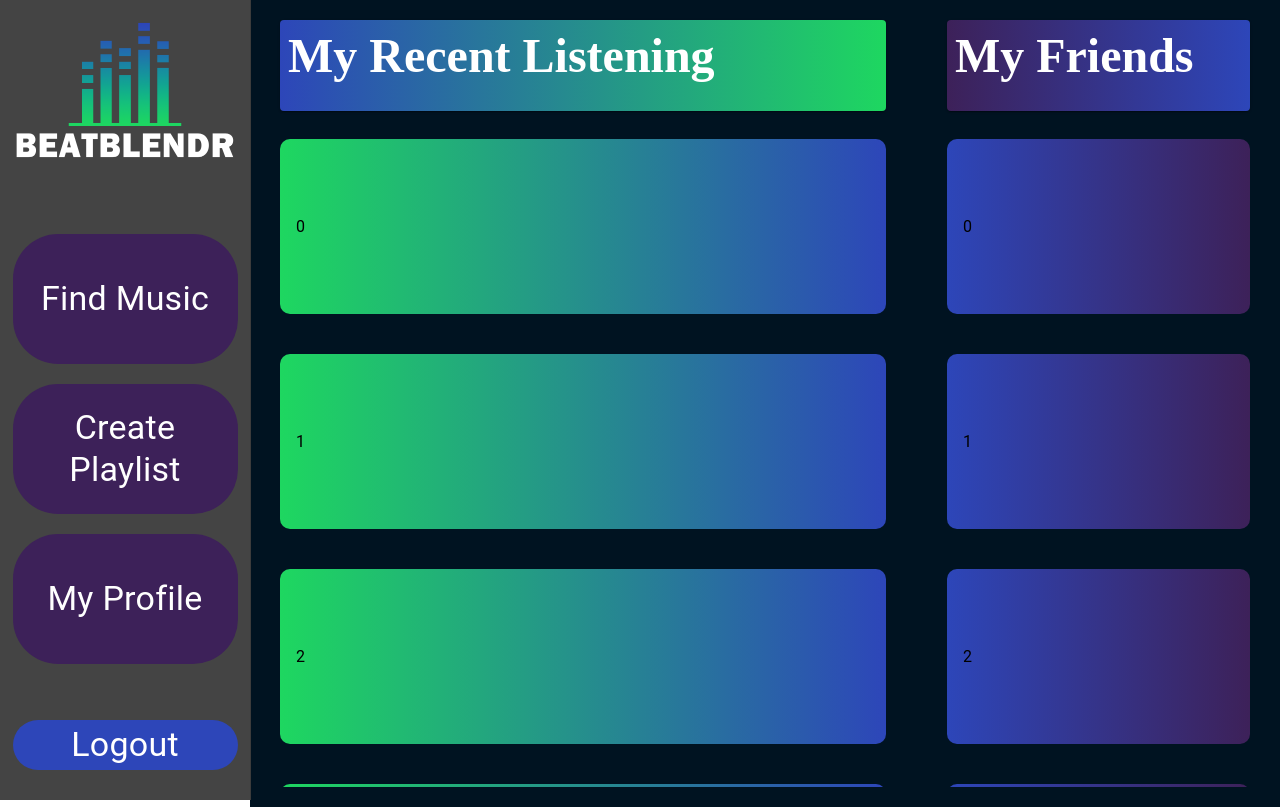
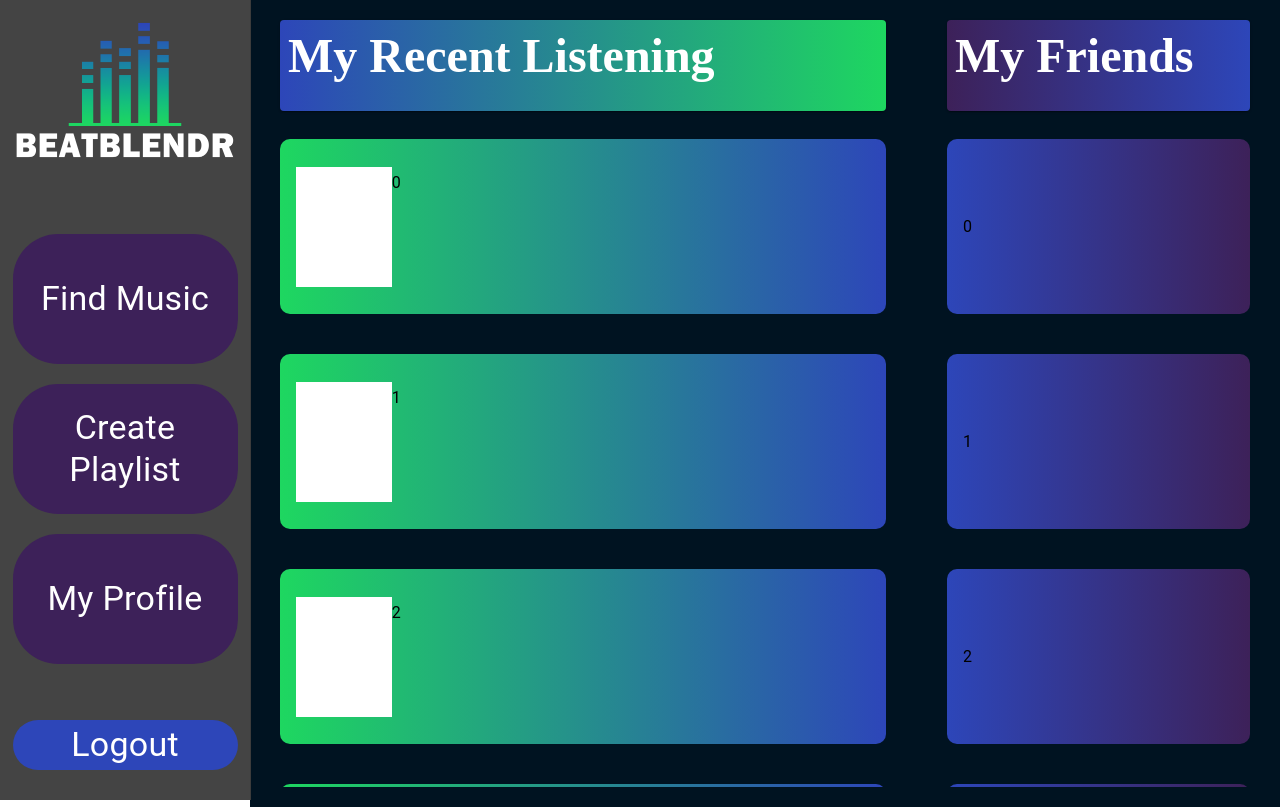
Before and after one commit to durigon-sam/SWEGroup12, a React (Create React App) app in the folder frontend/: page / in a window 1280 px wide. Built offline with nearby package versions, Linux system fonts and the light colour scheme.

Commit message:
transfer

```diff
--- a/frontend/src/components/SongListItem.jsx
+++ b/frontend/src/components/SongListItem.jsx
@@ -0,0 +1,31 @@
+import React from 'react'
+import { Grid, ListItem, ListItemText } from '@mui/material'
+import '../styles/home.css'
+import '../styles/App.css'
+
+export default function SongListItem(props) {
+	return(
+	// eslint-disable-next-line
+		<ListItem key={props.id}
+			sx={{
+				background: 'linear-gradient(to left, #2D46B9, #1ED760)',
+				marginBottom: 5,
+				height: '175px',
+				borderRadius: '10px',
+			}}
+		>
+			<Grid container columns={12}>
+				{/* album art */}
+				<Grid item xs={2} sx={{bgcolor: 'white', height: '120px'}}></Grid>
+
+				{/* song info */}
+				{/* eslint-disable-next-line */}
+				<Grid item xs={7}><ListItemText>{props.id}</ListItemText></Grid>
+
+				{/* user info */}
+				<Grid item xs={3}></Grid>
+			</Grid>
+
+		</ListItem>
+	)
+}
--- a/frontend/src/components/home.jsx
+++ b/frontend/src/components/home.jsx
@@ -4,6 +4,7 @@ import '../styles/home.css'
 import '../styles/App.css'
 import { Grid, List, Typography, Item, Box, Paper, ListItem, ListItemButton, ListItemText } from '@mui/material'
 import { styled } from '@mui/material/styles'
+import SongListItem from './SongListItem'
 
 export default function HomePage(){
 
@@ -46,16 +47,17 @@ export default function HomePage(){
 						>
 							{/* This gets replaced with the actual user data */}
 							{[0, 1, 2, 3, 4, 5, 6, 7, 8, 9, 10, 11, 12, 13, 14, 15, 16, 17, 18, 19, 20, 21, 22, 23, 24, 25].map((index) => (
-								<ListItem key={index}
-									sx={{
-										background: 'linear-gradient(to left, #2D46B9, #1ED760)',
-										marginBottom: 5,
-										height: '175px',
-										borderRadius: '10px',
-									}}
-								>
-									<ListItemText>{index}</ListItemText>
-								</ListItem>
+								// <ListItem key={index}
+								// 	sx={{
+								// 		background: 'linear-gradient(to left, #2D46B9, #1ED760)',
+								// 		marginBottom: 5,
+								// 		height: '175px',
+								// 		borderRadius: '10px',
+								// 	}}
+								// >
+								// 	<ListItemText>{index}</ListItemText>
+								// </ListItem>
+								<SongListItem key={index} id={index}></SongListItem>
 							))}
 						</List>
 
```
Also changed, not shown: frontend/src/components/FriendListItem.jsx (+23 -0 lines).
